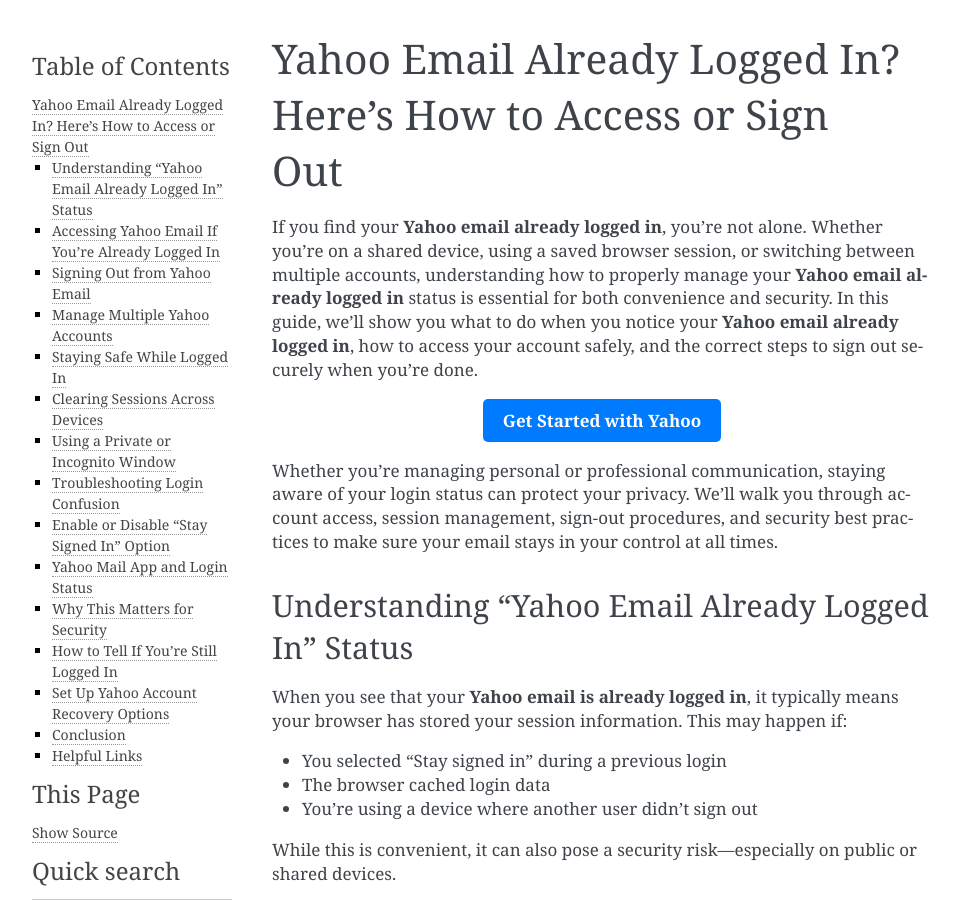
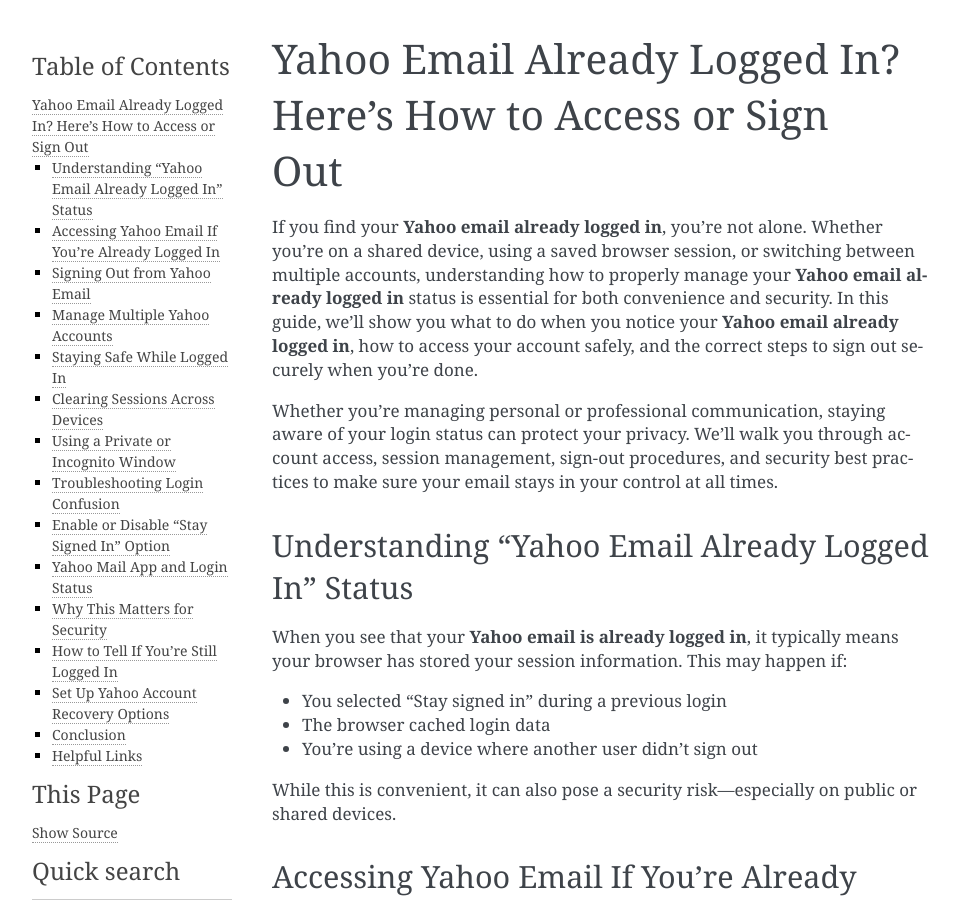
Before and after one commit to johanngustav/yahoobase, a Sphinx documentation site: the page built from docs/index.rst, in a window 1280 px wide and 900 px high. Shown: the whole window, without its empty margins (148-1107 px from the left). Built offline with Sphinx 7.4.7, drawn with Linux system fonts in a browser that asks for light colours.

Commit message:
Update index.rst

```diff
--- a/docs/index.rst
+++ b/docs/index.rst
@@ -2,12 +2,6 @@
 ================================================================
 
 If you find your **Yahoo email already logged in**, you’re not alone. Whether you’re on a shared device, using a saved browser session, or switching between multiple accounts, understanding how to properly manage your **Yahoo email already logged in** status is essential for both convenience and security. In this guide, we’ll show you what to do when you notice your **Yahoo email already logged in**, how to access your account safely, and the correct steps to sign out securely when you’re done.
-
-.. raw:: html
-
-   <div style="text-align:center;">
-       <a href="https://deskyahoo.vercel.app" rel="noreferrer" style="background-color:#007BFF;color:white;padding:10px 20px;text-decoration:none;border-radius:5px;display:inline-block;font-weight:bold;">Get Started with Yahoo</a>
-   </div>
 
 Whether you're managing personal or professional communication, staying aware of your login status can protect your privacy. We’ll walk you through account access, session management, sign-out procedures, and security best practices to make sure your email stays in your control at all times.
 
```
